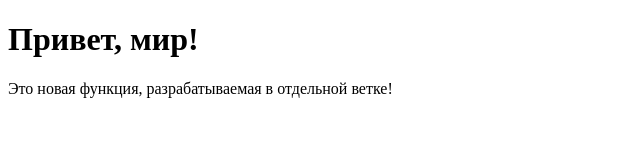
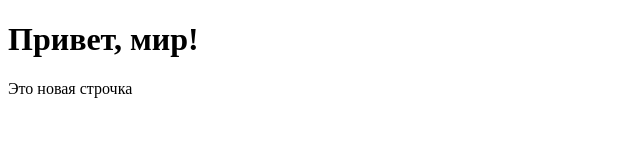
Before and after one commit to kwztn/my-first--website, a plain HTML site: page index.html in a window 1280 px wide. Shown: the whole page, without its empty margins (0-640 px from the left). Drawn offline with Linux system fonts and the light colour scheme.

```diff
--- a/index.html
+++ b/index.html
@@ -6,6 +6,6 @@
 </head>
 <body>
 <h1>Привет, мир!</h1>
-<p>Это новая функция, разрабатываемая в отдельной ветке!</p>
+<p>Это новая строчка</p>
 </body>
 </html>
```
